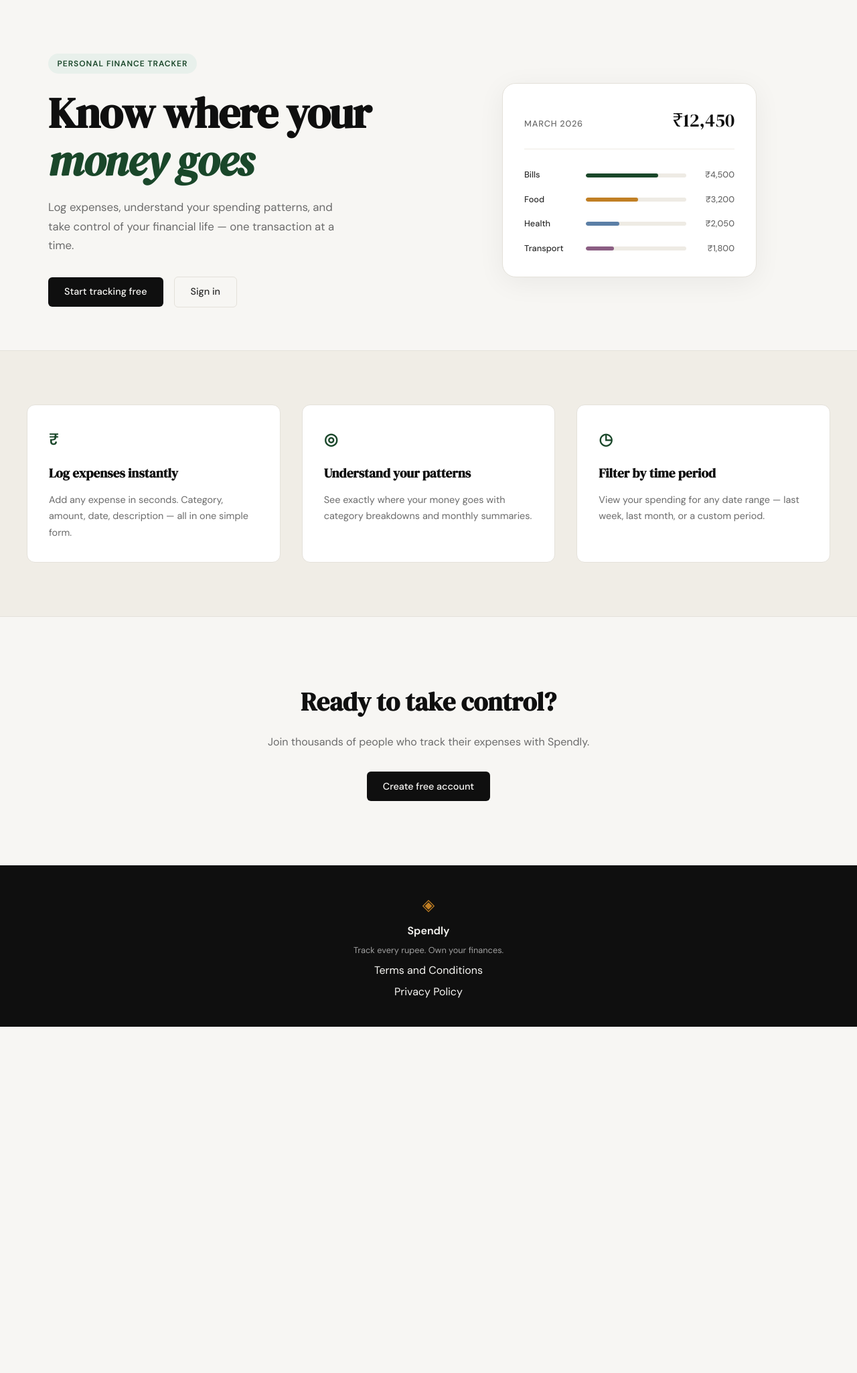
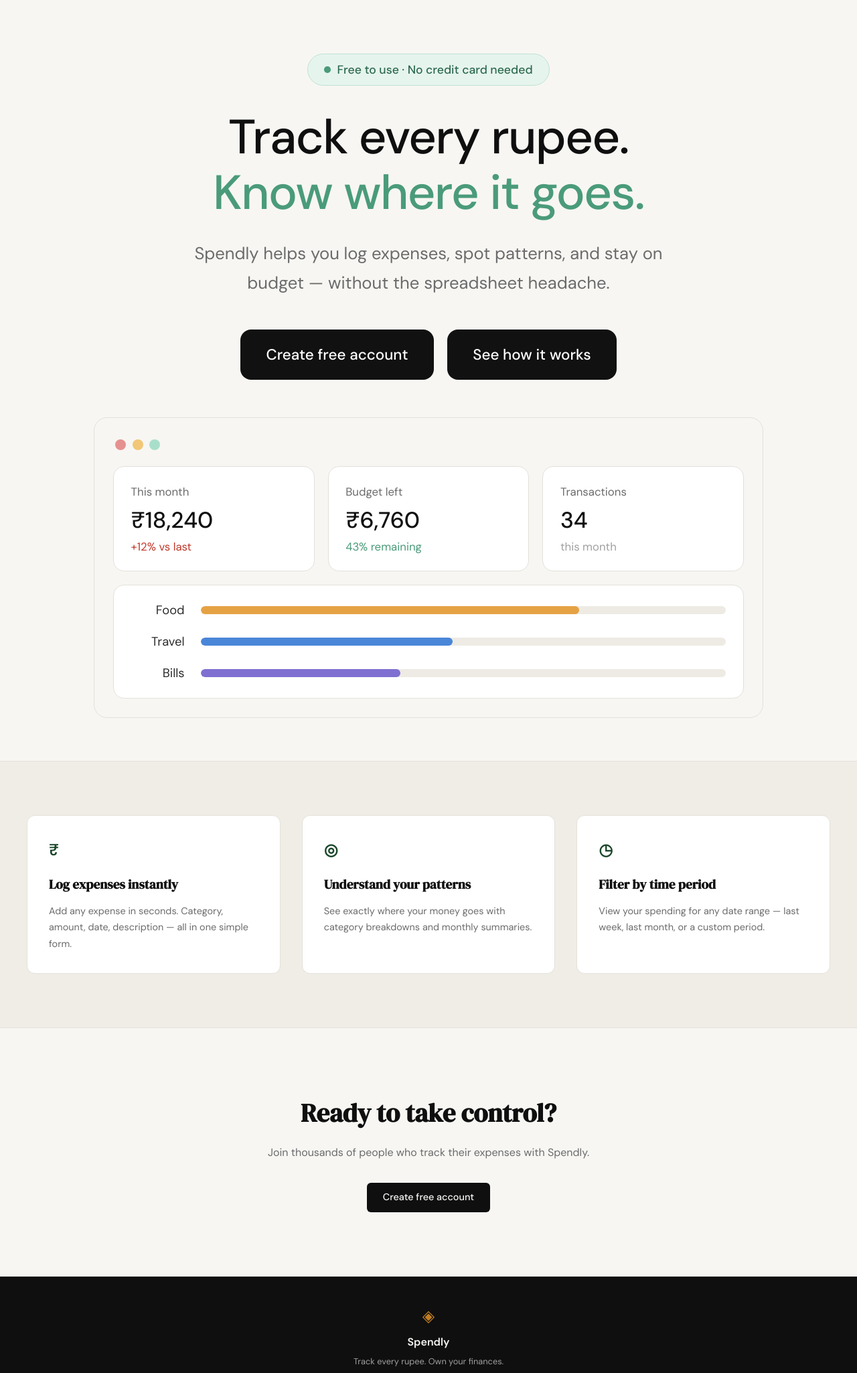
Before and after one commit to ruthvikpeteti/Spendly-claude, a Flask app: page / in a window 1280 px wide. Shown: the part 61-2111 px from the top of the page at 67% size. Before the commit the page ends 1594 px from the top, so only its background shows below. Run offline with Flask 3, Linux system fonts and the light colour scheme.

Commit message:
Redesign landing page hero section
Center the hero with a new badge, headline and subtitle, two black
CTA buttons, and a dashboard mock with stat cards and category bars.

Co-Authored-By: Claude Sonnet 5.5 <noreply@anthropic.com>

```diff
--- a/static/css/style.css
+++ b/static/css/style.css
@@ -125,114 +125,179 @@ a { color: inherit; text-decoration: none; }
 
 .hero {
     padding: 5rem 2rem 4rem;
-    display: grid;
-    grid-template-columns: 1fr 1fr;
-    gap: 4rem;
+    display: flex;
+    flex-direction: column;
     align-items: center;
+    gap: 3.5rem;
     max-width: var(--max-width);
     margin: 0 auto;
+    text-align: center;
+}
+
+.hero-inner {
+    display: flex;
+    flex-direction: column;
+    align-items: center;
 }
 
 .hero-badge {
-    display: inline-block;
-    background: var(--accent-light);
-    color: var(--accent);
-    font-size: 0.75rem;
-    font-weight: 600;
-    letter-spacing: 0.08em;
-    text-transform: uppercase;
-    padding: 0.35rem 0.85rem;
+    display: inline-flex;
+    align-items: center;
+    gap: 0.6rem;
+    background: #e6f4ee;
+    color: #2d6a4f;
+    border: 1px solid #bfe3d1;
+    font-size: 1.1rem;
+    font-weight: 500;
+    padding: 0.55rem 1.5rem;
     border-radius: 999px;
-    margin-bottom: 1.5rem;
+    margin-bottom: 2.25rem;
+}
+
+.hero-badge::before {
+    content: "";
+    width: 0.6rem;
+    height: 0.6rem;
+    border-radius: 50%;
+    background: #4a9b7a;
 }
 
 .hero-title {
-    font-family: var(--font-display);
-    font-size: clamp(2.5rem, 5vw, 4rem);
-    line-height: 1.1;
+    font-family: var(--font-body);
+    font-weight: 500;
+    font-size: clamp(2.75rem, 7vw, 4.5rem);
+    line-height: 1.15;
     letter-spacing: -0.02em;
     color: var(--ink);
-    margin-bottom: 1.25rem;
+    margin-bottom: 1.75rem;
 }
 
 .hero-title em {
-    font-style: italic;
-    color: var(--accent);
+    font-style: normal;
+    color: #4a9b7a;
 }
 
 .hero-subtitle {
-    font-size: 1.05rem;
+    font-size: clamp(1.1rem, 2.2vw, 1.6rem);
     color: var(--ink-muted);
     line-height: 1.7;
-    max-width: 460px;
-    margin-bottom: 2rem;
+    max-width: 720px;
+    margin-bottom: 3rem;
 }
 
 .hero-actions {
     display: flex;
-    gap: 1rem;
+    gap: 1.25rem;
     align-items: center;
+    justify-content: center;
+    flex-wrap: wrap;
 }
 
+.hero-actions .btn-primary {
+    background: #111111;
+    color: #ffffff;
+    padding: 1.2rem 2.4rem;
+    border-radius: 16px;
+    font-size: 1.4rem;
+    font-weight: 500;
+}
+
+.hero-actions .btn-primary:hover { background: var(--ink-soft); }
+
 /* ------------------------------------------------------------------ */
-/* Mock card (hero visual)                                             */
+/* Mock dashboard (hero visual)                                        */
 /* ------------------------------------------------------------------ */
 
 .hero-visual {
-    display: flex;
-    justify-content: center;
+    width: 100%;
+    max-width: 1000px;
 }
 
-.mock-card {
+.mock-window {
+    background: var(--paper);
+    border: 1px solid var(--border);
+    border-radius: var(--radius-lg);
+    padding: 2rem 1.75rem 1.75rem;
+    text-align: left;
+}
+
+.mock-dots {
+    display: flex;
+    gap: 0.6rem;
+    margin: 0 0 1.5rem 0.2rem;
+}
+
+.mock-dot {
+    width: 1rem;
+    height: 1rem;
+    border-radius: 50%;
+}
+
+.mock-dot-red { background: #e5918f; }
+.mock-dot-yellow { background: #f2c777; }
+.mock-dot-green { background: #a9dfca; }
+
+.mock-stats {
+    display: grid;
+    grid-template-columns: repeat(3, 1fr);
+    gap: 1.25rem;
+    margin-bottom: 1.25rem;
+}
+
+.mock-stat {
     background: var(--paper-card);
     border: 1px solid var(--border);
-    border-radius: var(--radius-lg);
-    padding: 2rem;
-    width: 100%;
-    max-width: 380px;
-    box-shadow: 0 8px 40px rgba(0,0,0,0.06);
+    border-radius: 16px;
+    padding: 1.5rem 1.6rem 1.4rem;
 }
 
-.mock-card-header {
-    display: flex;
-    justify-content: space-between;
-    align-items: baseline;
-    margin-bottom: 1.75rem;
-    padding-bottom: 1.25rem;
-    border-bottom: 1px solid var(--border-soft);
+.mock-stat-label {
+    font-size: 1.05rem;
+    color: var(--ink-muted);
+    margin-bottom: 0.6rem;
 }
 
-.mock-label {
-    font-size: 0.8rem;
+.mock-stat-value {
+    font-size: 2.1rem;
     font-weight: 500;
-    color: var(--ink-muted);
-    text-transform: uppercase;
-    letter-spacing: 0.06em;
+    color: var(--ink);
+    line-height: 1.2;
+    margin-bottom: 0.35rem;
 }
 
-.mock-total {
-    font-family: var(--font-display);
-    font-size: 1.75rem;
-    color: var(--ink);
+.mock-stat-note {
+    font-size: 1.05rem;
+    color: var(--ink-faint);
 }
 
-.mock-bars { display: flex; flex-direction: column; gap: 1rem; }
+.mock-stat-note.is-up { color: var(--danger); }
+.mock-stat-note.is-good { color: #4a9b7a; }
+
+.mock-bars {
+    background: var(--paper-card);
+    border: 1px solid var(--border);
+    border-radius: 16px;
+    padding: 1.4rem 1.6rem;
+    display: flex;
+    flex-direction: column;
+    gap: 1.1rem;
+}
 
 .mock-bar-row {
     display: grid;
-    grid-template-columns: 80px 1fr 60px;
+    grid-template-columns: 80px 1fr;
     align-items: center;
-    gap: 0.75rem;
+    gap: 1.5rem;
 }
 
 .mock-cat {
-    font-size: 0.8rem;
-    font-weight: 500;
+    font-size: 1.15rem;
     color: var(--ink-soft);
+    text-align: right;
 }
 
 .mock-bar-track {
-    height: 6px;
+    height: 12px;
     background: var(--border-soft);
     border-radius: 999px;
     overflow: hidden;
@@ -240,21 +305,13 @@ a { color: inherit; text-decoration: none; }
 
 .mock-bar {
     height: 100%;
-    background: var(--accent);
+    background: #e5a244;
     border-radius: 999px;
     transition: width 0.6s ease;
 }
 
-.mock-bar-2 { background: var(--accent-2); }
-.mock-bar-3 { background: #5b7fa6; }
-.mock-bar-4 { background: #8b5e83; }
-
-.mock-amt {
-    font-size: 0.8rem;
-    font-weight: 500;
-    color: var(--ink-muted);
-    text-align: right;
-}
+.mock-bar-2 { background: #4a86d8; }
+.mock-bar-3 { background: #7f6fd1; }
 
 /* ------------------------------------------------------------------ */
 /* Buttons                                                             */
@@ -512,14 +569,7 @@ a { color: inherit; text-decoration: none; }
 /* ------------------------------------------------------------------ */
 
 @media (max-width: 900px) {
-    .hero {
-        grid-template-columns: 1fr;
-        text-align: center;
-    }
-
-    .hero-subtitle { max-width: 100%; }
-    .hero-actions { justify-content: center; }
-    .hero-visual { display: none; }
+    .mock-stats { grid-template-columns: 1fr; }
 
     .features-inner { grid-template-columns: 1fr; }
 }
--- a/templates/landing.html
+++ b/templates/landing.html
@@ -6,55 +6,62 @@
 
 <section class="hero">
     <div class="hero-inner">
-        <div class="hero-badge">Personal Finance Tracker</div>
+        <div class="hero-badge">Free to use · No credit card needed</div>
         <h1 class="hero-title">
-            Know where your<br>
-            <em>money goes</em>
+            Track every rupee.<br>
+            <em>Know where it goes.</em>
         </h1>
         <p class="hero-subtitle">
-            Log expenses, understand your spending patterns,
-            and take control of your financial life —
-            one transaction at a time.
+            Spendly helps you log expenses, spot patterns, and stay
+            on budget — without the spreadsheet headache.
         </p>
         <div class="hero-actions">
-            <a href="{{ url_for('register') }}" class="btn-primary">Start tracking free</a>
-            <a href="{{ url_for('login') }}" class="btn-ghost">Sign in</a>
+            <a href="{{ url_for('register') }}" class="btn-primary">Create free account</a>
+            <a href="#features" class="btn-primary">See how it works</a>
         </div>
     </div>
     <div class="hero-visual">
-        <div class="mock-card">
-            <div class="mock-card-header">
-                <span class="mock-label">March 2026</span>
-                <span class="mock-total">₹12,450</span>
+        <div class="mock-window">
+            <div class="mock-dots">
+                <span class="mock-dot mock-dot-red"></span>
+                <span class="mock-dot mock-dot-yellow"></span>
+                <span class="mock-dot mock-dot-green"></span>
+            </div>
+            <div class="mock-stats">
+                <div class="mock-stat">
+                    <div class="mock-stat-label">This month</div>
+                    <div class="mock-stat-value">₹18,240</div>
+                    <div class="mock-stat-note is-up">+12% vs last</div>
+                </div>
+                <div class="mock-stat">
+                    <div class="mock-stat-label">Budget left</div>
+                    <div class="mock-stat-value">₹6,760</div>
+                    <div class="mock-stat-note is-good">43% remaining</div>
+                </div>
+                <div class="mock-stat">
+                    <div class="mock-stat-label">Transactions</div>
+                    <div class="mock-stat-value">34</div>
+                    <div class="mock-stat-note">this month</div>
+                </div>
             </div>
             <div class="mock-bars">
                 <div class="mock-bar-row">
-                    <span class="mock-cat">Bills</span>
+                    <span class="mock-cat">Food</span>
                     <div class="mock-bar-track">
                         <div class="mock-bar" style="width: 72%"></div>
                     </div>
-                    <span class="mock-amt">₹4,500</span>
                 </div>
                 <div class="mock-bar-row">
-                    <span class="mock-cat">Food</span>
+                    <span class="mock-cat">Travel</span>
                     <div class="mock-bar-track">
-                        <div class="mock-bar mock-bar-2" style="width: 52%"></div>
+                        <div class="mock-bar mock-bar-2" style="width: 48%"></div>
                     </div>
-                    <span class="mock-amt">₹3,200</span>
                 </div>
                 <div class="mock-bar-row">
-                    <span class="mock-cat">Health</span>
+                    <span class="mock-cat">Bills</span>
                     <div class="mock-bar-track">
-                        <div class="mock-bar mock-bar-3" style="width: 33%"></div>
+                        <div class="mock-bar mock-bar-3" style="width: 38%"></div>
                     </div>
-                    <span class="mock-amt">₹2,050</span>
-                </div>
-                <div class="mock-bar-row">
-                    <span class="mock-cat">Transport</span>
-                    <div class="mock-bar-track">
-                        <div class="mock-bar mock-bar-4" style="width: 28%"></div>
-                    </div>
-                    <span class="mock-amt">₹1,800</span>
                 </div>
             </div>
         </div>
```
